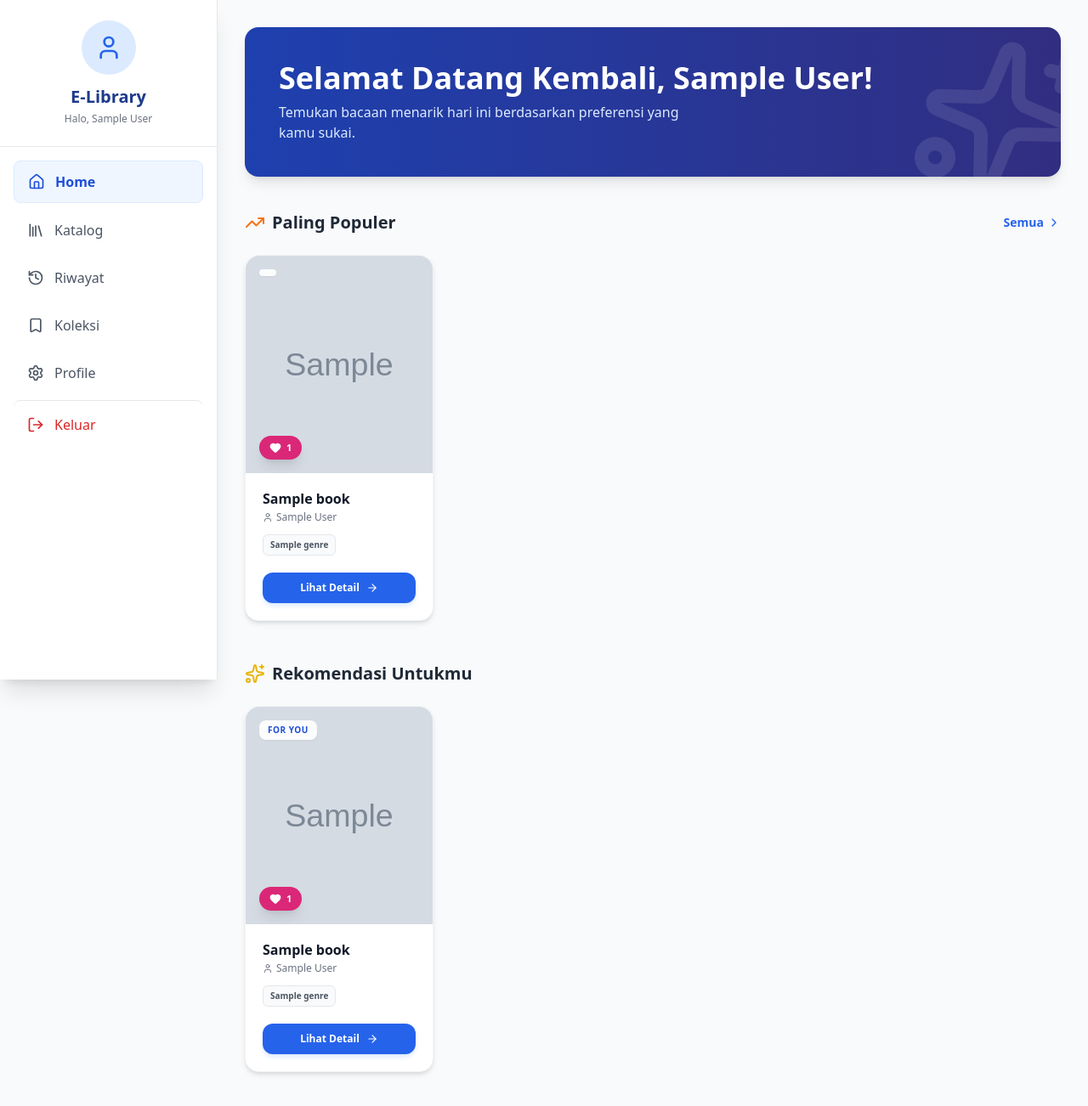
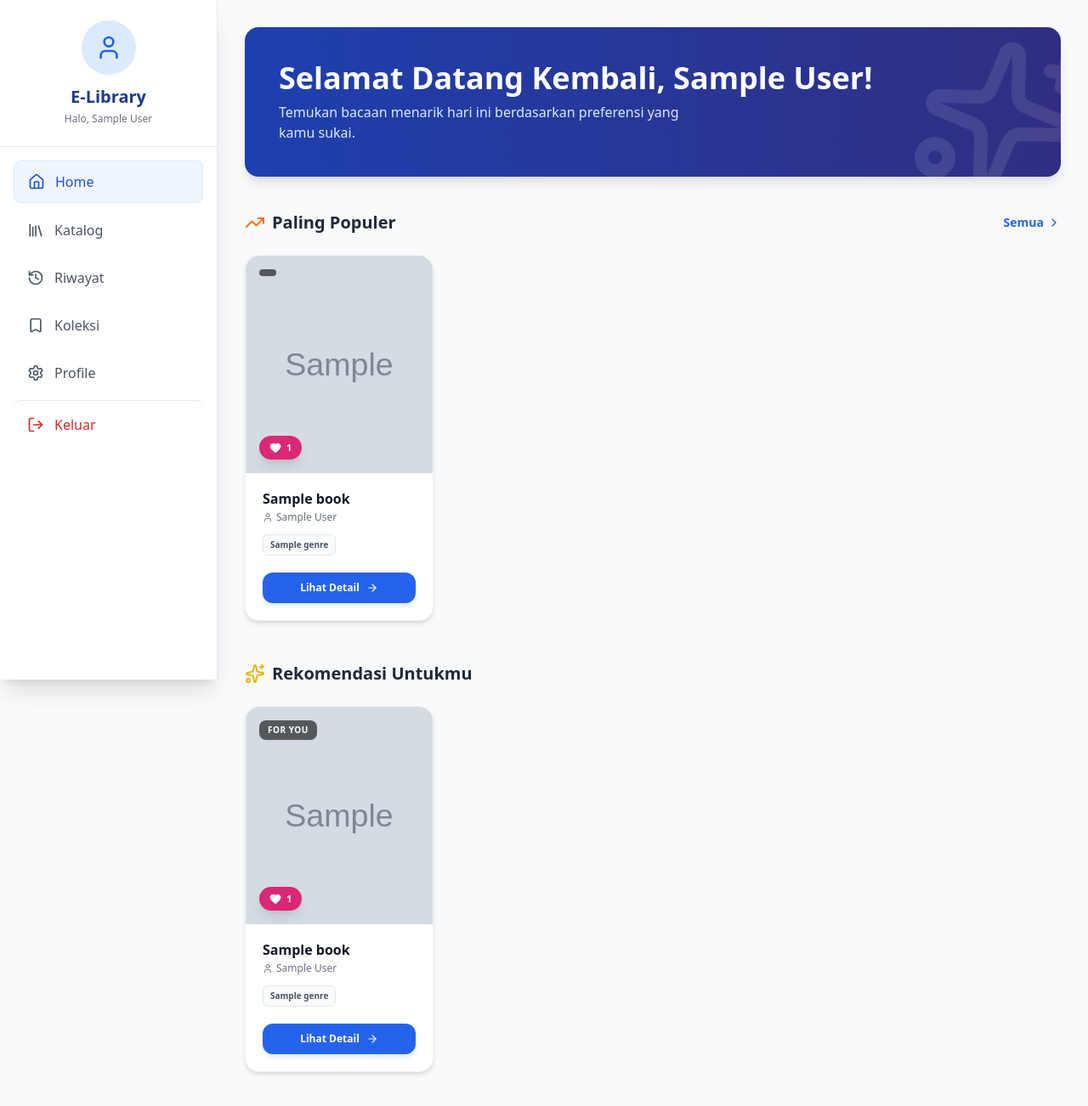
Before and after one commit to avsnaelfrb/UAS-Pemrog-web, a PHP site: page /Frontend/home.php in a window 1280 px wide. Shown: the top 1302 px of the page at 85% size. Run offline with PHP 8.4, Linux system fonts and the light colour scheme; the visitor is signed in with stand-in values (Sample User, id 1); tables that the repository leaves empty hold one stand-in row (values such as "Sample post"); grey boxes marked "Sample" are stand-in pictures; some libraries are stand-ins or nearby versions.

Commit message:
docs: update styling page

```diff
--- a/Frontend/home.php
+++ b/Frontend/home.php
@@ -27,7 +27,7 @@ $bgGradient = ($role === 'PENERBIT') ? 'from-purple-800 to-indigo-900' : 'from-b
 
 // 1. QUERY: BUKU PALING POPULER (Updated with genres)
 $sql_popular = "
-    SELECT b.*, COUNT(bl.id) as total_likes,
+    SELECT b.*, COUNT(DISTINCT bl.id) as total_likes,
     GROUP_CONCAT(DISTINCT g.name SEPARATOR ', ') as genre_names
     FROM books b
     LEFT JOIN book_likes bl ON b.id = bl.book_id
@@ -129,7 +129,7 @@ if (mysqli_num_rows($recommended_books) == 0) {
             </div>
 
             <nav class="p-4 space-y-2">
-                <a href="home.php" class="flex items-center gap-3 px-4 py-3 bg-<?= $themeClass ?>-50 text-<?= $themeClass ?>-700 rounded-lg font-bold border border-<?= $themeClass ?>-100">
+                <a href="home.php" class="flex items-center gap-3 px-4 py-3 bg-<?= $themeClass ?>-50 text-<?= $themeClass ?>-700 rounded-lg font-medium border border-<?= $themeClass ?>-100">
                     <i data-lucide="home" class="w-5 h-5"></i> Home
                 </a>
                 <a href="<?= ($role === 'PENERBIT') ? 'dashboard-publisher.php' : 'dashboard-user.php' ?>" class="flex items-center gap-3 px-4 py-3 text-gray-600 hover:bg-<?= $themeClass ?>-50 hover:text-<?= $themeClass ?>-700 rounded-lg font-medium transition">
@@ -221,7 +221,7 @@ if (mysqli_num_rows($recommended_books) == 0) {
 
                                 <!-- Floating Badges -->
                                 <div class="absolute top-4 left-4 flex flex-col gap-2">
-                                    <span class="px-2.5 py-1 bg-white/90 backdrop-blur text-<?= $themeClass ?>-700 text-[10px] font-bold rounded-lg shadow-sm uppercase tracking-wider">
+                                    <span class="px-2.5 py-1 bg-black/60 backdrop-blur text-white text-[10px] font-bold rounded-lg shadow-sm uppercase tracking-wider">
                                         <?= $book['type'] ?>
                                     </span>
                                 </div>
@@ -245,7 +245,7 @@ if (mysqli_num_rows($recommended_books) == 0) {
 
                             <div class="p-5 flex flex-col flex-1">
                                 <div class="mb-3">
-                                    <h4 class="font-extrabold text-gray-900 text-base mb-1 line-clamp-2 leading-tight group-hover:text-<?= $themeClass ?>-600 transition-colors" title="<?= $book['title'] ?>">
+                                    <h4 class="font-bold text-gray-900 text-base mb-1 line-clamp-2 leading-tight group-hover:text-<?= $themeClass ?>-600 transition-colors" title="<?= $book['title'] ?>">
                                         <?= $book['title'] ?>
                                     </h4>
                                     <p class="text-xs font-medium text-gray-500 flex items-center gap-1">
@@ -293,7 +293,7 @@ if (mysqli_num_rows($recommended_books) == 0) {
                                 <img src="../uploads/covers/<?= $book['cover'] ?>" class="w-full h-full object-cover transition-transform duration-700 group-hover:scale-110">
 
                                 <div class="absolute top-4 left-4 flex flex-col gap-2">
-                                    <span class="px-2.5 py-1 bg-white/90 backdrop-blur text-<?= $themeClass ?>-700 text-[10px] font-bold rounded-lg shadow-sm uppercase tracking-wider">
+                                    <span class="px-2.5 py-1 bg-black/60 backdrop-blur text-white text-[10px] font-bold rounded-lg shadow-sm uppercase tracking-wider">
                                         For You
                                     </span>
                                 </div>
```
